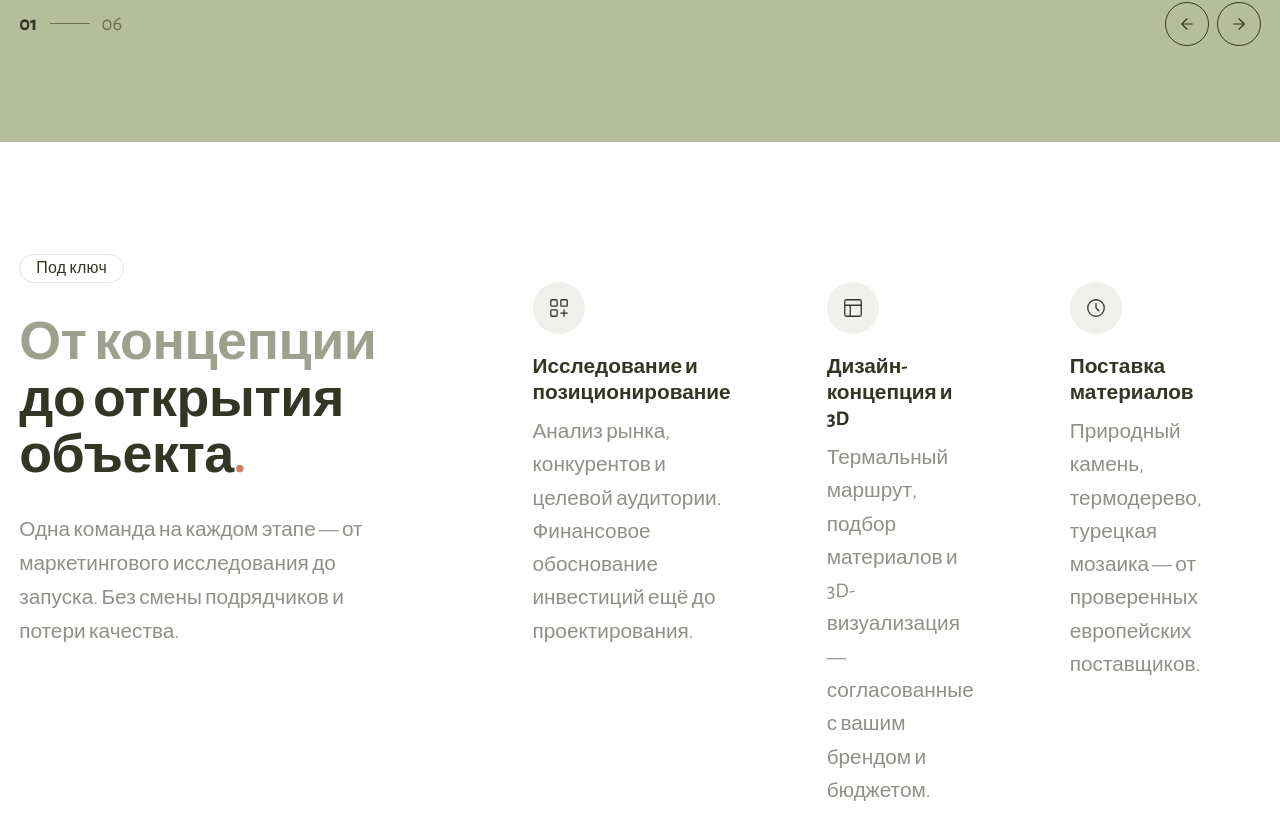
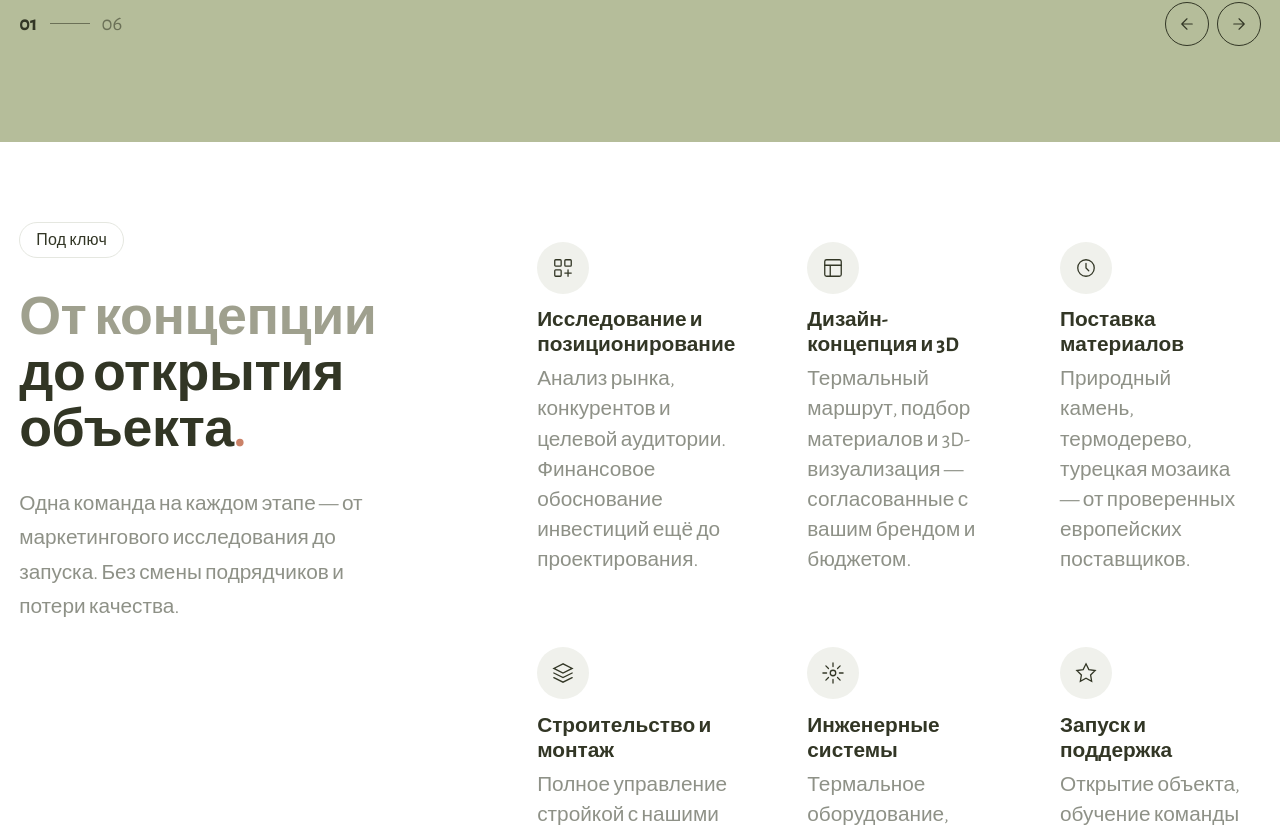
Before and after one commit to digitalcluster25/hws, a React (Vite) app: page / in a window 1280 px wide. Shown: the part 3460-4287 px from the top of the page. Built offline with nearby package versions, Linux system fonts and the light colour scheme.

Commit message:
fix: proc cards compact — less padding, gap, line-height

```diff
--- a/src/styles/hws.css
+++ b/src/styles/hws.css
@@ -483,9 +483,8 @@ select.hws-field { appearance: none; cursor: pointer; }
    Process — Ohio "complete solutions" layout
    ───────────────────────────────────────────── */
 .proc-section {
-  padding: 7rem 0;
+  padding: 5rem 0;
   background: #fff;
-  line-height: 1.1;
 }
 .proc-wrap {
   max-width: 1344px;
@@ -548,8 +547,8 @@ select.hws-field { appearance: none; cursor: pointer; }
 .proc-grid {
   display: grid;
   grid-template-columns: repeat(3, 1fr);
-  row-gap: 3.5rem;
-  column-gap: 2.5rem;
+  row-gap: 2rem;
+  column-gap: 2rem;
 }
 
 /* card */
@@ -557,7 +556,7 @@ select.hws-field { appearance: none; cursor: pointer; }
   display: flex;
   flex-direction: column;
   gap: 0;
-  padding: 1.75rem;
+  padding: 1.25rem;
   border-radius: 16px;
   background: transparent;
   transition: background 0.25s ease;
@@ -576,7 +575,7 @@ select.hws-field { appearance: none; cursor: pointer; }
   align-items: center;
   justify-content: center;
   color: var(--c-dark);
-  margin-bottom: 1.25rem;
+  margin-bottom: 0.9rem;
   flex-shrink: 0;
   transition: background 0.25s ease;
 }
@@ -588,15 +587,15 @@ select.hws-field { appearance: none; cursor: pointer; }
 .proc-card-title {
   font-size: 1.3rem;
   font-weight: 700;
-  line-height: 1.25;
+  line-height: 1.2;
   color: var(--c-dark);
-  margin-bottom: 0.6rem;
+  margin-bottom: 0.4rem;
 }
 
 /* описание */
 .proc-card-desc {
   font-size: 1.3rem;
-  line-height: 1.6;
+  line-height: 1.45;
   color: var(--c-subtle);
 }
 
```
